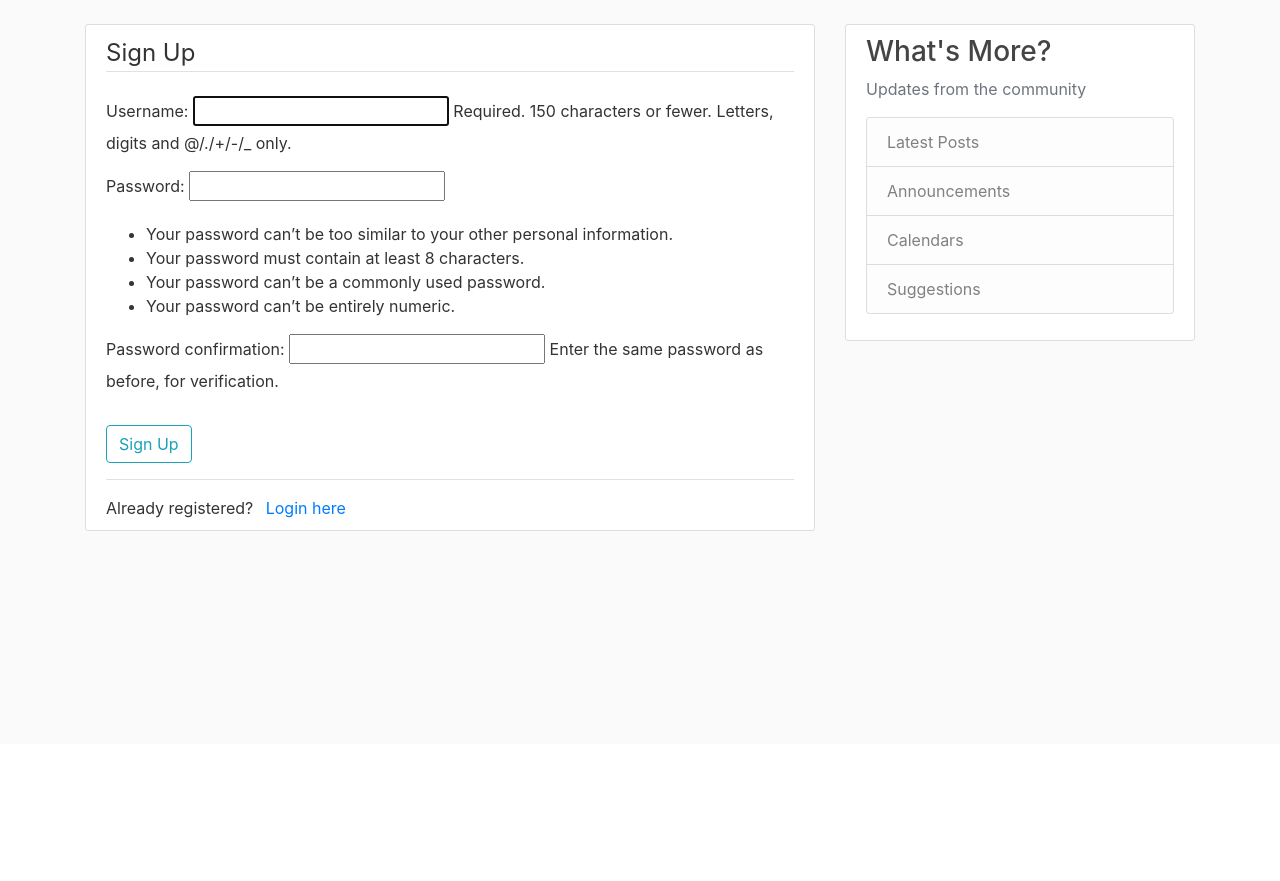
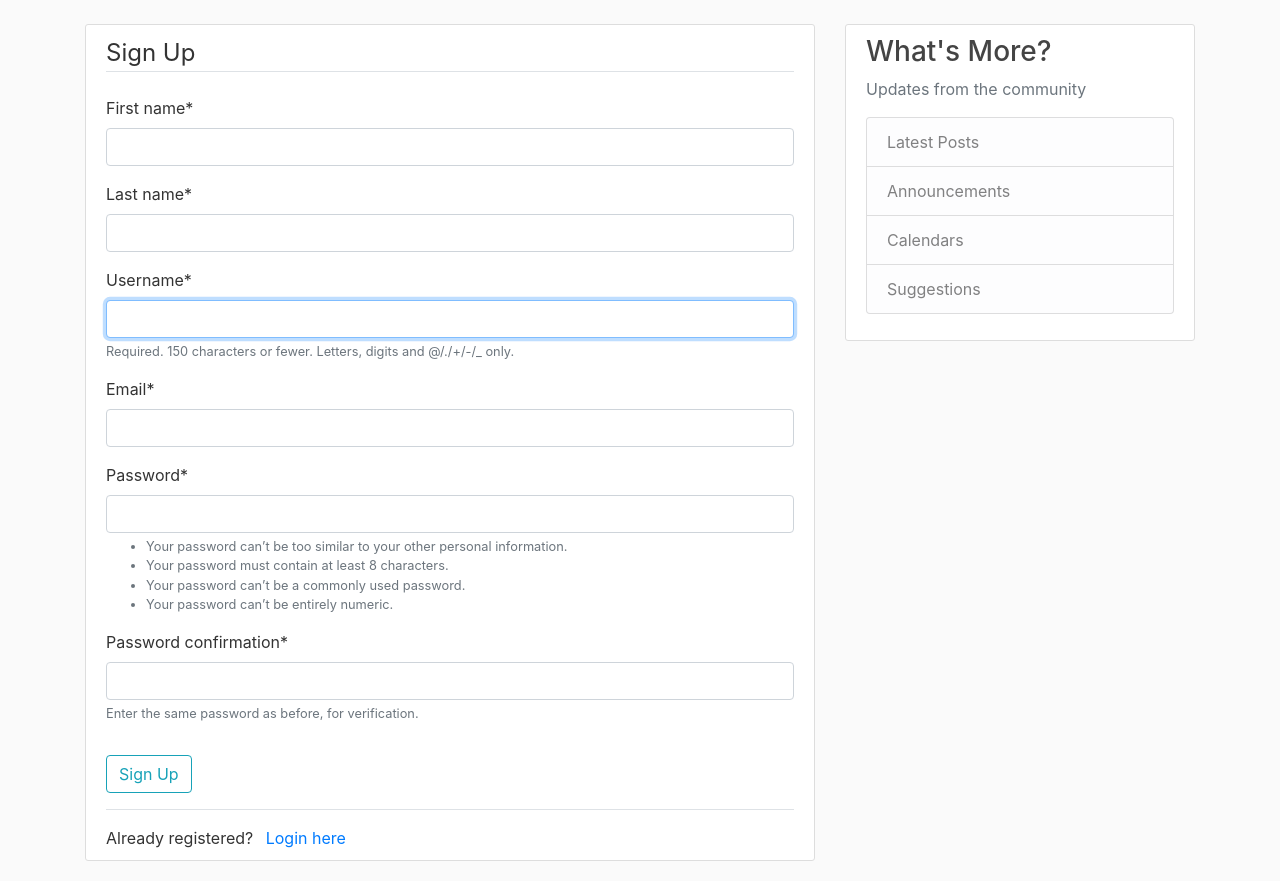
Before and after one commit to jstfoll/Django-based-Blogging-Website, a Django app: page /register/ in a window 1280 px wide. Shown: the part 56-937 px from the top of the page. Before the commit the page ends 587 px from the top, so only its background shows below. Run offline with Django 3.2, Linux system fonts and the light colour scheme; some libraries are stand-ins or nearby versions.

Commit message:
added user authentication

```diff
--- a/blog/templates/blog/base.html
+++ b/blog/templates/blog/base.html
@@ -15,7 +15,7 @@
     {% if title %}
     <title>{{ title }}</title>
     {% else %}
-    <title>Title</title>
+    <title>Add Title</title>
     {% endif %}
 </head>
 <body>
@@ -34,7 +34,7 @@
               <!-- Navbar Right Side -->
               <div class="navbar-nav">
                 <a class="nav-item nav-link" href="#">Login</a>
-                <a class="nav-item nav-link" href="#">Register</a>
+                <a class="nav-item nav-link" href="{% url 'register' %}">Register</a>
               </div>
             </div>
           </div>
@@ -44,6 +44,13 @@
     <main role="main" class="container">
         <div class="row">
           <div class="col-md-8">
+            {% if messages %}
+              {% for messages in messages %}
+              <div class="alert alert-{{messages.tags}}">
+              {{messages}}
+              </div>
+              {% endfor %}
+            {% endif %}
             {% block content %}{% endblock %}
           </div>
           <div class="col-md-4">
--- a/blog/urls.py
+++ b/blog/urls.py
@@ -3,6 +3,6 @@ from django.urls import path
 from . import views
 
 urlpatterns = [
-    path('', views.index),
+    path('', views.index, name='home'),
     path('about/', views.about),
 ]
--- a/djang_blog/settings.py
+++ b/djang_blog/settings.py
@@ -35,6 +35,7 @@ INSTALLED_APPS = [
     'blog.apps.BlogConfig',
     'users.apps.UsersConfig',
     'django.contrib.auth',
+    'crispy_forms',
     'django.contrib.contenttypes',
     'django.contrib.sessions',
     'django.contrib.messages',
@@ -120,3 +121,5 @@ USE_TZ = True
 # https://docs.djangoproject.com/en/3.0/howto/static-files/
 
 STATIC_URL = '/static/'
+
+CRISPY_TEMPLATE_PACK='bootstrap4'
--- /dev/null
+++ b/users/forms.py
@@ -0,0 +1,20 @@
+from django import forms
+from django.contrib.auth.models import User
+from django.contrib.auth.forms import UserCreationForm
+
+
+class UserRegisterForm(UserCreationForm):
+    first_name = forms.CharField(max_length=30)
+    last_name = forms.CharField(max_length=30)
+    email = forms.EmailField()
+
+    class Meta:
+        model = User
+        fields = ["first_name", 'last_name','username','email','password1','password2']
+
+    def clean_email(self):
+                email = self.cleaned_data.get('email')
+                if email:
+                    if User.objects.filter(email=email).exists():
+                        raise forms.ValidationError('Your email is not unique.')
+                return email
--- a/users/templates/users/register.html
+++ b/users/templates/users/register.html
@@ -1,11 +1,12 @@
 {% extends "blog/base.html" %}
+{% load crispy_forms_tags %}
 {% block content %}
     <div class="content-section">
         <form method="POST">
              {% csrf_token %}
                 <fieldset class="form-group">
                     <legend class="border-bottom mb-4">Sign Up</legend>
-                    {{ forms.as_p }}
+                    {{ forms|crispy }}
                 </fieldset>
                 <div class="form-group">
                     <button class="btn btn-outline-info" type="Submit"> Sign Up </button>
--- a/users/views.py
+++ b/users/views.py
@@ -1,8 +1,20 @@
-from django.shortcuts import render
-from django.contrib.auth.forms import UserCreationForm
+from django.shortcuts import render,redirect
+from django.contrib.auth.models import User
+from django.contrib import messages  #for flash messages
+from .forms import UserRegisterForm
 
 # Create your views here.
 def register(request):
-    form= UserCreationForm()
+
+    if request.method == 'POST':
+        form=UserRegisterForm(request.POST)
+        if form.is_valid():
+            username= form.cleaned_data.get('username')
+            form.save()
+            messages.success(request, f'Account created for { username } !!')
+            return redirect('home')
+    else:
+        form= UserRegisterForm()
+
     context = {'forms': form }
     return render(request, 'users/register.html' , context)
```
Also changed, not shown: db.sqlite3.
